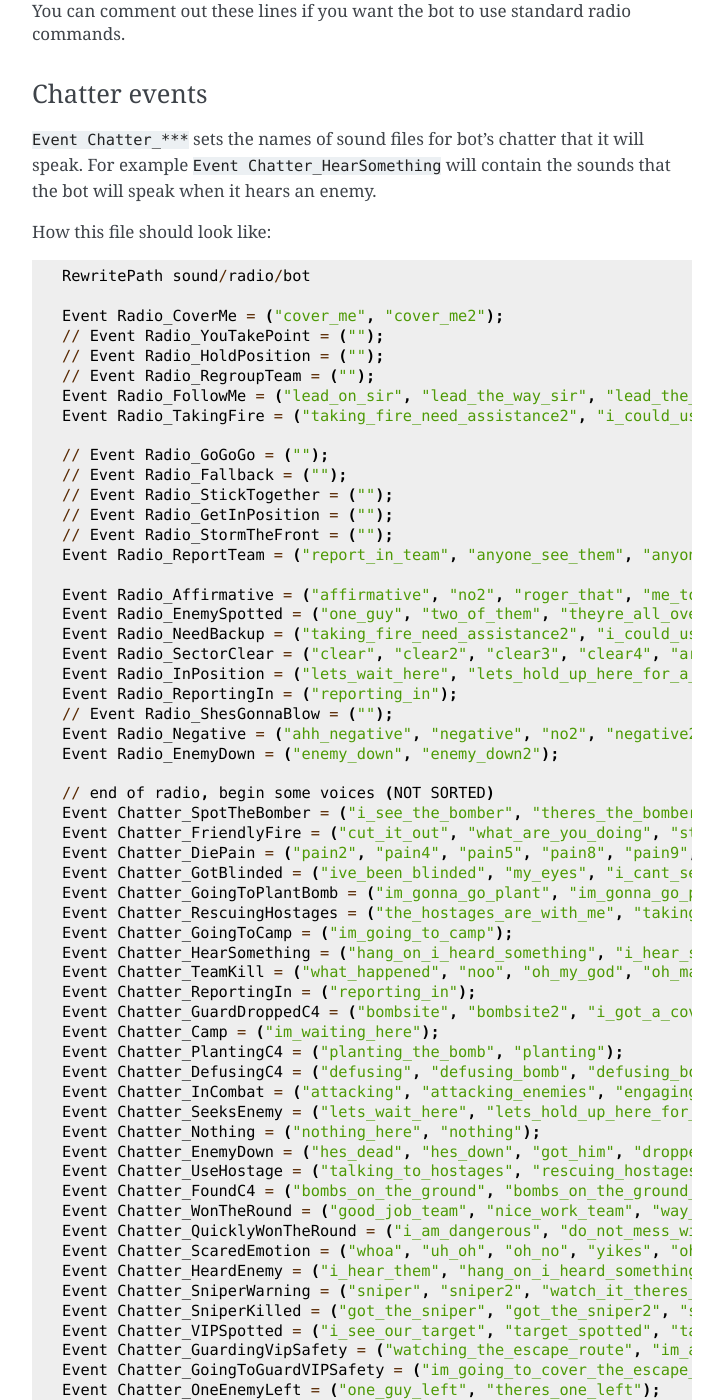
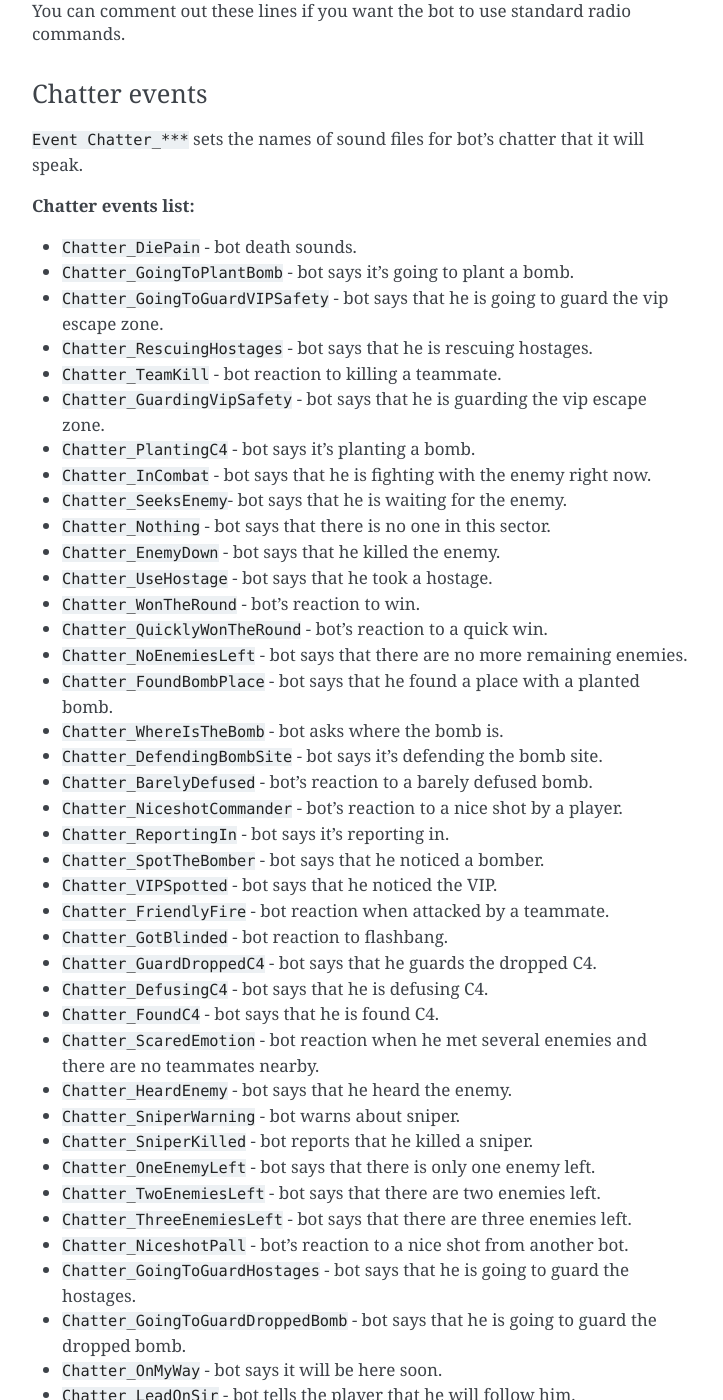
Before and after one commit to yapb/docs, a Sphinx documentation site: the page built from docs/customization.rst, in a window 1280 px wide and 1400 px high, scrolled down 3042 px. Shown: the whole window, without its empty margins (388-1111 px from the left). Built offline with Sphinx 7.4.7, drawn with Linux system fonts in a browser that asks for light colours; some of the changed text lies outside the part shown.

Commit message:
add: chatter events list

```diff
--- a/docs/customization.rst
+++ b/docs/customization.rst
@@ -119,7 +119,59 @@ You can comment out these lines if you want the bot to use standard radio comman
 Chatter events
 --------------------------
 ``Event Chatter_***`` sets the names of sound files for bot's chatter that it will speak.
-For example ``Event Chatter_HearSomething`` will contain the sounds that the bot will speak when it hears an enemy.
+
+**Chatter events list:**
+
+- ``Chatter_DiePain`` - bot death sounds.
+- ``Chatter_GoingToPlantBomb`` - bot says it's going to plant a bomb.
+- ``Chatter_GoingToGuardVIPSafety`` - bot says that he is going to guard the vip escape zone.
+- ``Chatter_RescuingHostages`` - bot says that he is rescuing hostages.
+- ``Chatter_TeamKill`` - bot reaction to killing a teammate.
+- ``Chatter_GuardingVipSafety`` - bot says that he is guarding the vip escape zone.
+- ``Chatter_PlantingC4`` - bot says it's planting a bomb.
+- ``Chatter_InCombat`` - bot says that he is fighting with the enemy right now.
+- ``Chatter_SeeksEnemy``- bot says that he is waiting for the enemy.
+- ``Chatter_Nothing`` - bot says that there is no one in this sector.
+- ``Chatter_EnemyDown`` - bot says that he killed the enemy.
+- ``Chatter_UseHostage`` - bot says that he took a hostage.
+- ``Chatter_WonTheRound`` - bot's reaction to win.
+- ``Chatter_QuicklyWonTheRound`` - bot's reaction to a quick win.
+- ``Chatter_NoEnemiesLeft`` - bot says that there are no more remaining enemies.
+- ``Chatter_FoundBombPlace`` - bot says that he found a place with a planted bomb.
+- ``Chatter_WhereIsTheBomb`` - bot asks where the bomb is.
+- ``Chatter_DefendingBombSite`` - bot says it's defending the bomb site.
+- ``Chatter_BarelyDefused`` - bot's reaction to a barely defused bomb.
+- ``Chatter_NiceshotCommander`` - bot's reaction to a nice shot by a player.
+- ``Chatter_ReportingIn`` - bot says it's reporting in.
+- ``Chatter_SpotTheBomber`` - bot says that he noticed a bomber.
+- ``Chatter_VIPSpotted`` - bot says that he noticed the VIP.
+- ``Chatter_FriendlyFire`` - bot reaction when attacked by a teammate.
+- ``Chatter_GotBlinded`` - bot reaction to flashbang.
+- ``Chatter_GuardDroppedC4`` - bot says that he guards the dropped C4.
+- ``Chatter_DefusingC4`` - bot says that he is defusing C4.
+- ``Chatter_FoundC4`` - bot says that he is found C4.
+- ``Chatter_ScaredEmotion`` - bot reaction when he met several enemies and there are no teammates nearby.
+- ``Chatter_HeardEnemy`` - bot says that he heard the enemy.
+- ``Chatter_SniperWarning`` - bot warns about sniper.
+- ``Chatter_SniperKilled`` - bot reports that he killed a sniper.
+- ``Chatter_OneEnemyLeft`` - bot says that there is only one enemy left.
+- ``Chatter_TwoEnemiesLeft`` - bot says that there are two enemies left.
+- ``Chatter_ThreeEnemiesLeft`` - bot says that there are three enemies left.
+- ``Chatter_NiceshotPall`` - bot's reaction to a nice shot from another bot.
+- ``Chatter_GoingToGuardHostages`` - bot says that he is going to guard the hostages.
+- ``Chatter_GoingToGuardDroppedBomb`` - bot says that he is going to guard the dropped bomb.
+- ``Chatter_OnMyWay`` - bot says it will be here soon.
+- ``Chatter_LeadOnSir`` - bot tells the player that he will follow him.
+- ``Chatter_Pinned_Down`` - bot asks for help from teammates when they are nearby.
+- ``Chatter_GottaFindTheBomb`` - bot says that he is going to look for a bomb (currently not used).
+- ``Chatter_You_Heard_The_Man`` - bot talks about the beginning of the round (currently not used).
+- ``Chatter_Lost_The_Commander`` - bot says that the commander (player) was killed, concerns the career mode in Counter-Strike Condition Zero.
+- ``Chatter_NewRound`` - same as ``Chatter_You_Heard_The_Man`` (currently not used).
+- ``Chatter_CoverMe`` - bot asks to be covered.
+- ``Chatter_BehindSmoke`` - bot says that he is behind the smoke (currently not used).
+- ``Chatter_BombSiteSecured`` - bot says that he defused the bomb.
+- ``Chatter_GoingToCamp`` - bot says that he is going to camp (guard an area).
+- ``Chatter_Camp`` - bot says he's camping.
 
 How this file should look like::
 
```
